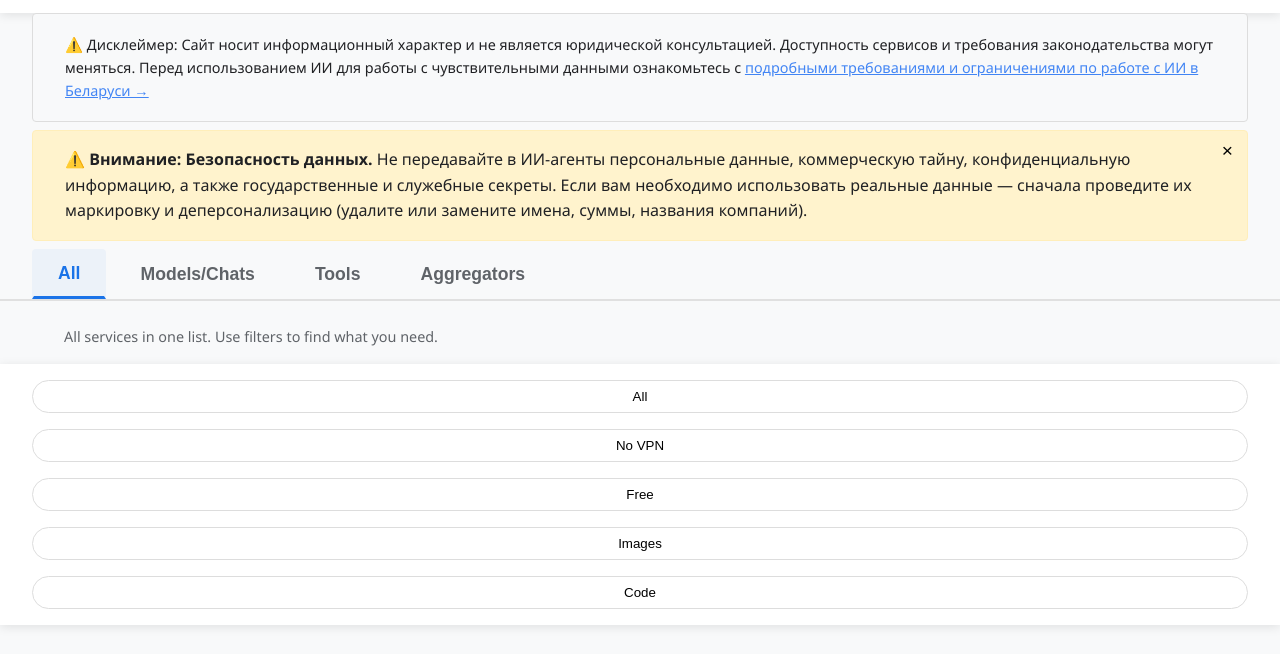
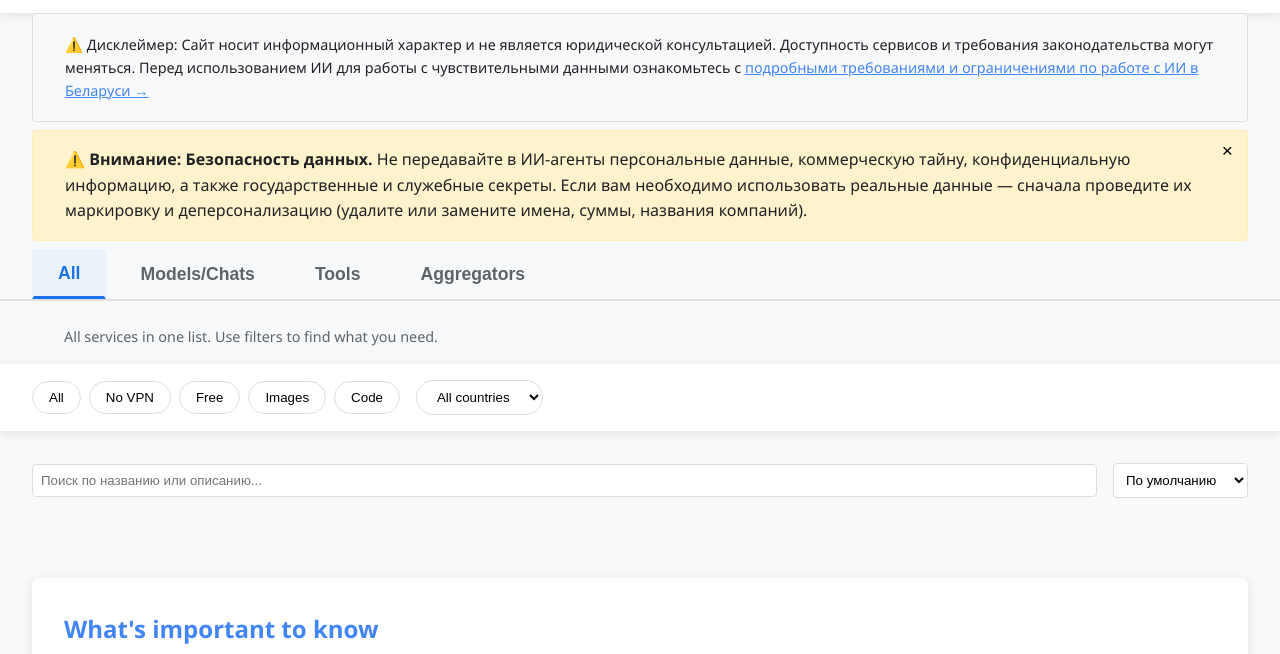
Before and after one commit to yurymikl-create/ai-compass, a plain HTML site: page index.html in a window 1280 px wide. Shown: the part 104-758 px from the top of the page. Drawn offline with Linux system fonts and the light colour scheme.

Commit message:
feat: add country filter and improve filters layout
Co-authored-by: aider (openrouter/deepseek/deepseek-chat) <aider@aider.chat>

```diff
--- a/index.html
+++ b/index.html
@@ -97,12 +97,13 @@
 
         .filters {
             display: flex;
-            flex-direction: column;
-            gap: 1rem;
+            flex-wrap: wrap;
+            gap: 0.5rem;
             padding: 1rem 2rem;
             background-color: white;
             box-shadow: var(--shadow);
             margin-bottom: 1rem;
+            align-items: center;
         }
 
         .filter-group {
@@ -132,6 +133,16 @@
             background-color: var(--primary);
             color: white;
             border-color: var(--primary);
+        }
+
+        .filter-select {
+            padding: 0.5rem 1rem;
+            border: 1px solid #ddd;
+            background: none;
+            border-radius: 20px;
+            cursor: pointer;
+            transition: all 0.2s;
+            margin-left: 0.5rem;
         }
 
         .tabs {
@@ -406,6 +417,20 @@
             <span class="lang-en">Code</span>
             <span class="lang-ru" style="display: none;">Код</span>
         </button>
+        <select id="country-filter" class="filter-select">
+            <option value="all" class="lang-en">All countries</option>
+            <option value="all" class="lang-ru" style="display:none">Все страны</option>
+            <option value="US" class="lang-en">USA</option>
+            <option value="US" class="lang-ru" style="display:none">США</option>
+            <option value="CN" class="lang-en">China</option>
+            <option value="CN" class="lang-ru" style="display:none">Китай</option>
+            <option value="RU" class="lang-en">Russia</option>
+            <option value="RU" class="lang-ru" style="display:none">Россия</option>
+            <option value="BY" class="lang-en">Belarus</option>
+            <option value="BY" class="lang-ru" style="display:none">Беларусь</option>
+            <option value="FR" class="lang-en">France</option>
+            <option value="FR" class="lang-ru" style="display:none">Франция</option>
+        </select>
     </div>
 
     <div class="search-sort-container">
@@ -1175,6 +1200,10 @@
                         }
                     });
 
+                // Apply country filter
+                const countryFilter = document.getElementById('country-filter').value;
+                const countryMatch = countryFilter === 'all' || service.developer_country === countryFilter;
+
                 // Apply search - only match by name (case insensitive)
                 const searchMatch = !searchText ||
                     service.name.toLowerCase().includes(searchText.toLowerCase());
@@ -1185,7 +1214,7 @@
                 console.log(`Filter match (${filter}): ${filterMatch}`);
                 console.log(`Search match (${searchText}): ${searchMatch}`);
 
-                if (typeMatch && filterMatch && searchMatch) {
+                if (typeMatch && filterMatch && searchMatch && countryMatch) {
                     const category = getCategory(service);
                     console.log(`Adding ${service.name} to category ${category}`);
                     if (!acc[category]) {
@@ -1428,6 +1457,14 @@
             });
         });
 
+        // Country filter change handler
+        document.getElementById('country-filter')?.addEventListener('change', () => {
+            const activeFilters = Array.from(document.querySelectorAll('.filter-btn.active'))
+                .map(btn => btn.dataset.filter)
+                .filter(filter => filter !== 'all');
+            renderCards(activeFilters, currentType);
+        });
+
         document.addEventListener('DOMContentLoaded', () => {
             initEventListeners();
             renderCards('all', 'all');
```
